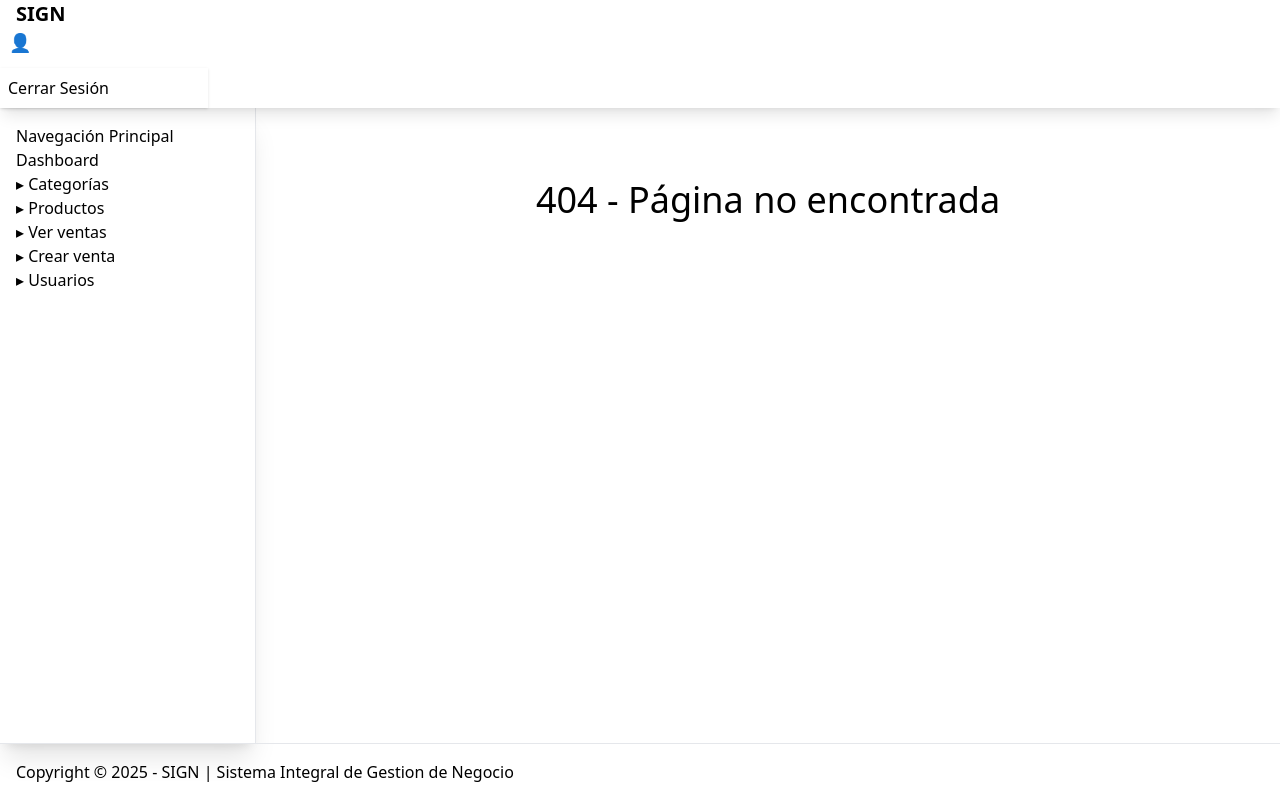
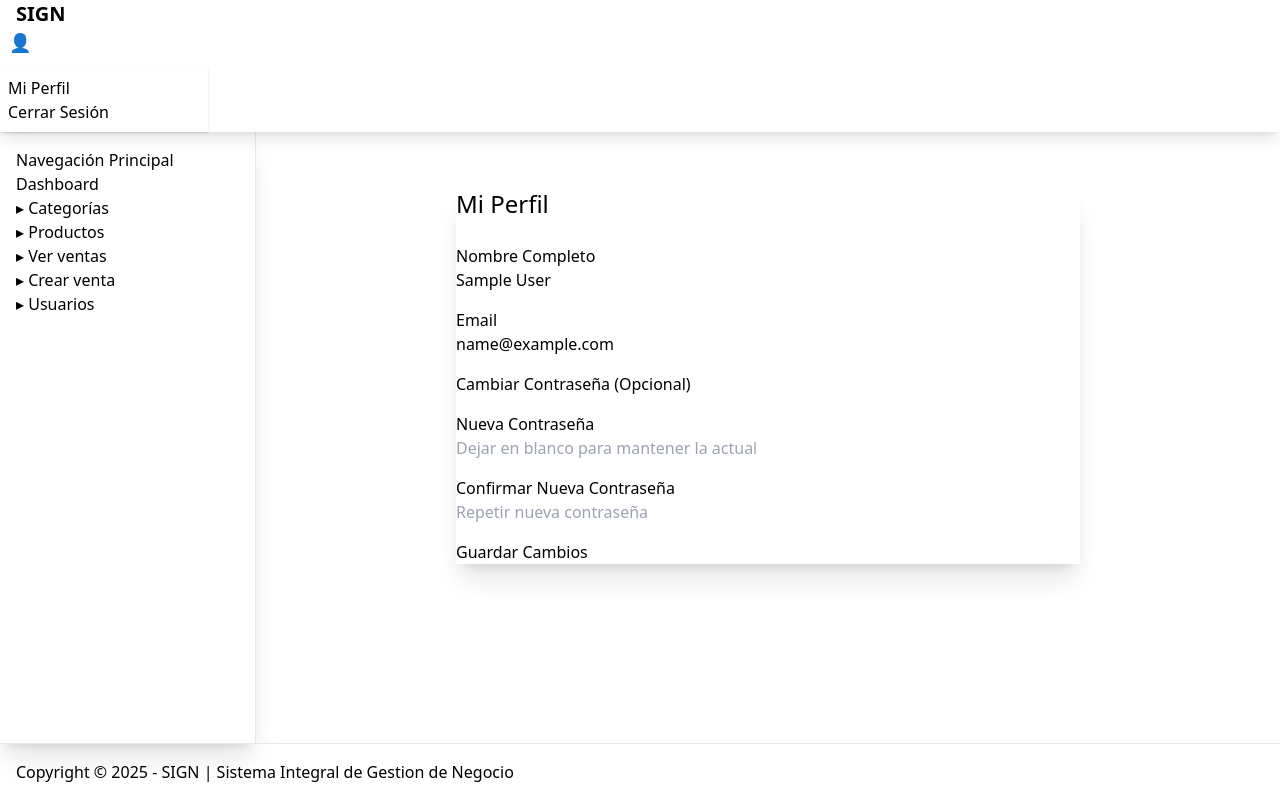
Before and after one commit to castellarosantiago/ProyectoFinalTUPFrontend, a React (Vite) app in the folder proyecto-final-front/: page /profile in a window 1280 px wide. Built offline with nearby package versions, Linux system fonts and the light colour scheme; sample sign-in values are in the browser's storage.

Commit message:
updates para generacion de reportes y gestion de credenciales

```diff
--- a/proyecto-final-front/src/App.tsx
+++ b/proyecto-final-front/src/App.tsx
@@ -15,6 +15,7 @@ import ProductsManager from './pages/ProductManager';
 import SalesHistory from './pages/SalesHistory';
 import SalesRegister from './pages/SaleRegister';
 import UsersManager from './pages/UsersManager';
+import ProfilePage from './pages/ProfilePage';
 
 function App() {
   return (
@@ -44,7 +45,8 @@ function App() {
             <Route path="products" element={<ProductsManager />} />
             <Route path="sales/get" element={<SalesHistory />} />
             <Route path="sales/create" element={<SalesRegister />} />
-            <Route path="users" element={ <AdminRoute><UsersManager /></AdminRoute>} />
+            <Route path="users" element={<AdminRoute><UsersManager /></AdminRoute>} />
+            <Route path="profile" element={<ProfilePage />} />
 
             {/* Ruta para cualquier otra URL no encontrada dentro del layout */}
             <Route path="*" element={<h1 className="text-4xl text-error text-center p-10">404 - Página no encontrada</h1>} />
--- a/proyecto-final-front/src/pages/Dashboard.tsx
+++ b/proyecto-final-front/src/pages/Dashboard.tsx
@@ -78,6 +78,34 @@ export default function SalesDashboard() {
           </div>
         </div>
         <div className="flex gap-3">
+          <button
+            onClick={async () => {
+              try {
+                const token = localStorage.getItem('token');
+                const response = await fetch('http://localhost:5000/api/sales/report', {
+                  headers: {
+                    'Authorization': `Bearer ${token}`
+                  }
+                });
+                if (!response.ok) throw new Error('Error al generar reporte');
+
+                const blob = await response.blob();
+                const url = window.URL.createObjectURL(blob);
+                const a = document.createElement('a');
+                a.href = url;
+                a.download = 'reporte_ventas.pdf';
+                document.body.appendChild(a);
+                a.click();
+                window.URL.revokeObjectURL(url);
+              } catch (error) {
+                console.error('Error downloading report:', error);
+                alert('Error al descargar el reporte');
+              }
+            }}
+            className="btn bg-white text-success border-none hover:bg-gray-100 shadow-md"
+          >
+            Generar Reporte PDF
+          </button>
           <Link
             to="/sales/create"
             className="btn bg-white text-success border-none hover:bg-gray-100 shadow-md"
--- a/proyecto-final-front/src/pages/Home.tsx
+++ b/proyecto-final-front/src/pages/Home.tsx
@@ -5,36 +5,31 @@ import { useAuth } from "../context/AuthContext";
 const ICON = "▸"
 
 const NAV_ITEMS = [
-  { path: "/dashboard", label: "Dashboard"},
-  { path: "/categories", label: "Categorías", icon:ICON},
-  { path: "/products", label: "Productos", icon:ICON},
-  { path: "/sales/get", label: "Ver ventas", icon:ICON},
-  { path: "/sales/create", label: "Crear venta", icon:ICON},
-  { path: "/users", label: "Usuarios", icon:ICON, requiresAdmin: true},
+  { path: "/dashboard", label: "Dashboard" },
+  { path: "/categories", label: "Categorías", icon: ICON },
+  { path: "/products", label: "Productos", icon: ICON },
+  { path: "/sales/get", label: "Ver ventas", icon: ICON },
+  { path: "/sales/create", label: "Crear venta", icon: ICON },
+  { path: "/users", label: "Usuarios", icon: ICON, requiresAdmin: true },
 ];
 
 const APPNAME = "SIGN";
 
 export default function Home() {
   const location = useLocation();
-
   const { logout, user } = useAuth();
 
   const handleLogout = () => {
-    // Usamos la función logout real
     logout();
-    // La función logout de AuthContext debe manejar la redirección a /login
   };
 
   // Lógica para filtrar los elementos de navegación
   const navItemsFiltered = NAV_ITEMS.filter(item => {
-    // Si el elemento no requiere ser admin, siempre se muestra
     if (!item.requiresAdmin) {
       return true;
     }
     return user && (user.role === 'admin');
   });
-
 
   return (
     <div className="min-h-screen flex flex-col bg-base-100">
@@ -58,6 +53,7 @@ export default function Home() {
               </div>
             </div>
             <ul tabIndex={0} className="mt-3 z-[1] p-2 shadow menu menu-sm dropdown-content bg-base-200 rounded-box w-52 text-base-content">
+              <li><Link to="/profile">Mi Perfil</Link></li>
               <li><a onClick={handleLogout}>Cerrar Sesión</a></li>
             </ul>
           </div>
--- /dev/null
+++ b/proyecto-final-front/src/pages/ProfilePage.tsx
@@ -0,0 +1,138 @@
+import { useState, useEffect } from 'react';
+import { useAuth } from '../context/AuthContext';
+import { toast } from 'react-toastify';
+
+export default function ProfilePage() {
+    const { user, logout } = useAuth();
+    const [formData, setFormData] = useState({
+        name: '',
+        email: '',
+        password: '',
+        confirmPassword: ''
+    });
+    const [loading, setLoading] = useState(false);
+
+    useEffect(() => {
+        if (user) {
+            setFormData(prev => ({ ...prev, name: user.name, email: user.email }));
+        }
+    }, [user]);
+
+    const handleChange = (e: React.ChangeEvent<HTMLInputElement>) => {
+        setFormData({ ...formData, [e.target.name]: e.target.value });
+    };
+
+    const handleSubmit = async (e: React.FormEvent) => {
+        e.preventDefault();
+        if (formData.password && formData.password !== formData.confirmPassword) {
+            return toast.error('Las contraseñas no coinciden');
+        }
+
+        try {
+            setLoading(true);
+            const token = localStorage.getItem('token');
+            const response = await fetch('http://localhost:5000/api/users/profile', {
+                method: 'PUT',
+                headers: {
+                    'Content-Type': 'application/json',
+                    'Authorization': `Bearer ${token}`
+                },
+                body: JSON.stringify({
+                    name: formData.name,
+                    email: formData.email,
+                    password: formData.password || undefined
+                })
+            });
+
+            const data = await response.json();
+            if (!response.ok) throw new Error(data.message || 'Error al actualizar perfil');
+
+            toast.success('Perfil actualizado correctamente. Por favor inicia sesión nuevamente.');
+            logout();
+        } catch (error: any) {
+            toast.error(error.message);
+        } finally {
+            setLoading(false);
+        }
+    };
+
+    return (
+        <div className="max-w-2xl mx-auto p-6">
+            <div className="card bg-base-100 shadow-xl">
+                <div className="card-body">
+                    <h2 className="card-title text-2xl mb-6">Mi Perfil</h2>
+
+                    <form onSubmit={handleSubmit} className="space-y-4">
+                        <div className="form-control">
+                            <label className="label">
+                                <span className="label-text">Nombre Completo</span>
+                            </label>
+                            <input
+                                type="text"
+                                name="name"
+                                value={formData.name}
+                                onChange={handleChange}
+                                className="input input-bordered w-full"
+                                required
+                            />
+                        </div>
+
+                        <div className="form-control">
+                            <label className="label">
+                                <span className="label-text">Email</span>
+                            </label>
+                            <input
+                                type="email"
+                                name="email"
+                                value={formData.email}
+                                onChange={handleChange}
+                                className="input input-bordered w-full"
+                                required
+                            />
+                        </div>
+
+                        <div className="divider">Cambiar Contraseña (Opcional)</div>
+
+                        <div className="form-control">
+                            <label className="label">
+                                <span className="label-text">Nueva Contraseña</span>
+                            </label>
+                            <input
+                                type="password"
+                                name="password"
+                                value={formData.password}
+                                onChange={handleChange}
+                                className="input input-bordered w-full"
+                                placeholder="Dejar en blanco para mantener la actual"
+                            />
+                        </div>
+
+                        <div className="form-control">
+                            <label className="label">
+                                <span className="label-text">Confirmar Nueva Contraseña</span>
+                            </label>
+                            <input
+                                type="password"
+                                name="confirmPassword"
+                                value={formData.confirmPassword}
+                                onChange={handleChange}
+                                className="input input-bordered w-full"
+                                placeholder="Repetir nueva contraseña"
+                            />
+                        </div>
+
+                        <div className="card-actions justify-end mt-6">
+                            <button
+                                type="submit"
+                                className={`btn btn-primary ${loading ? 'loading' : ''}`}
+                                disabled={loading}
+                            >
+                                Guardar Cambios
+                            </button>
+                        </div>
+                    </form>
+                </div>
+            </div>
+        </div>
+    );
+}
```
